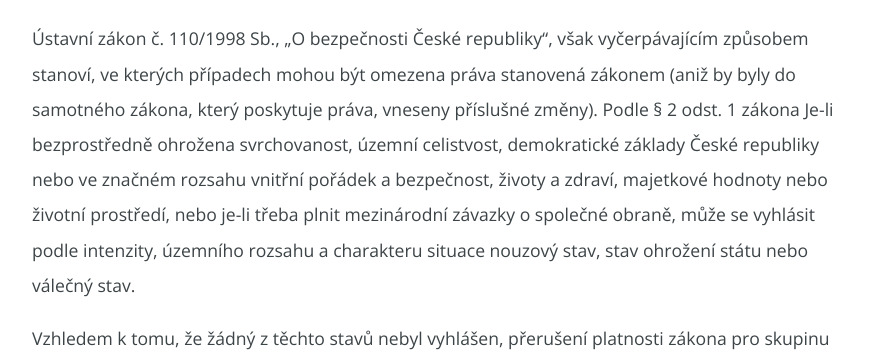
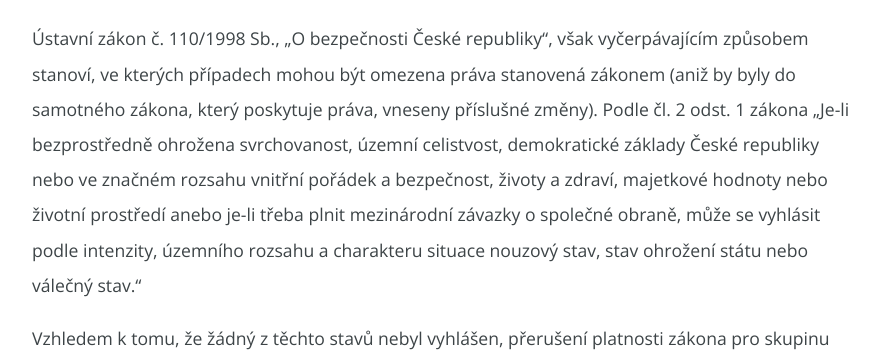
Before and after one commit to thewulf7/jsmelide, a Jekyll site: the page built from zakon.md, in a window 1280 px wide and 900 px high, scrolled down 2654 px. Shown: the part 234-598 px from the top of the window, without its empty margins (192-1086 px from the left). Built offline with Jekyll 4.4.1, drawn with Linux system fonts in a browser that asks for light colours; comment, search, counter and statistics services are not loaded; our own code applies the rules of GitHub Pages for plain Markdown files.

Commit message:
Update zakon.md
Co-authored-by: Daria Doronina <skidle.dd@gmail.com>

```diff
--- a/zakon.md
+++ b/zakon.md
@@ -35,7 +35,7 @@ Vzhledem k tomu, že zákon, do kterého se změny vnášejí, upravuje zcela ji
 
 4. Jak bylo uvedeno výše, návrh zákona se týká udělování českého občanství, včetně odnětí práv a ukládání dalších povinností, které nejsou zákonem „O občanství“ stanoveny. Kromě toho návrh zákona předpokládá přerušení udělování občanství jedné skupině osob (nebo ukončení přijímání do občanství), což znamená přerušení působnosti zákona „O občanství“ pro tuto skupinu osob. Jak je uvedeno v návrhu zákona, opatření jsou přijímána „za účelem ochrany bezpečnosti a zahraničněpolitických zájmů České republiky“.
 
-Ústavní zákon č. 110/1998 Sb., „O bezpečnosti České republiky“, však vyčerpávajícím způsobem stanoví, ve kterých případech mohou být omezena práva stanovená zákonem (aniž by byly do samotného zákona, který poskytuje práva, vneseny příslušné změny). Podle § 2 odst. 1 zákona Je-li bezprostředně ohrožena svrchovanost, územní celistvost, demokratické základy České republiky nebo ve značném rozsahu vnitřní pořádek a bezpečnost, životy a zdraví, majetkové hodnoty nebo životní prostředí, nebo je-li třeba plnit mezinárodní závazky o společné obraně, může se vyhlásit podle intenzity, územního rozsahu a charakteru situace nouzový stav, stav ohrožení státu nebo válečný stav.
+Ústavní zákon č. 110/1998 Sb., „O bezpečnosti České republiky“, však vyčerpávajícím způsobem stanoví, ve kterých případech mohou být omezena práva stanovená zákonem (aniž by byly do samotného zákona, který poskytuje práva, vneseny příslušné změny). Podle čl. 2 odst. 1 zákona „Je-li bezprostředně ohrožena svrchovanost, územní celistvost, demokratické základy České republiky nebo ve značném rozsahu vnitřní pořádek a bezpečnost, životy a zdraví, majetkové hodnoty nebo životní prostředí anebo je-li třeba plnit mezinárodní závazky o společné obraně, může se vyhlásit podle intenzity, územního rozsahu a charakteru situace nouzový stav, stav ohrožení státu nebo válečný stav.“
 
 Vzhledem k tomu, že žádný z těchto stavů nebyl vyhlášen, přerušení platnosti zákona pro skupinu osob, odnětí jejich práv a uložení povinností, které nejsou stanoveny zvláštním zákonem upravujícím tyto vztahy, „O občanství“, je nezákonné, neodůvodněné a v demokratické zemi nemůže nastat.
 
```
